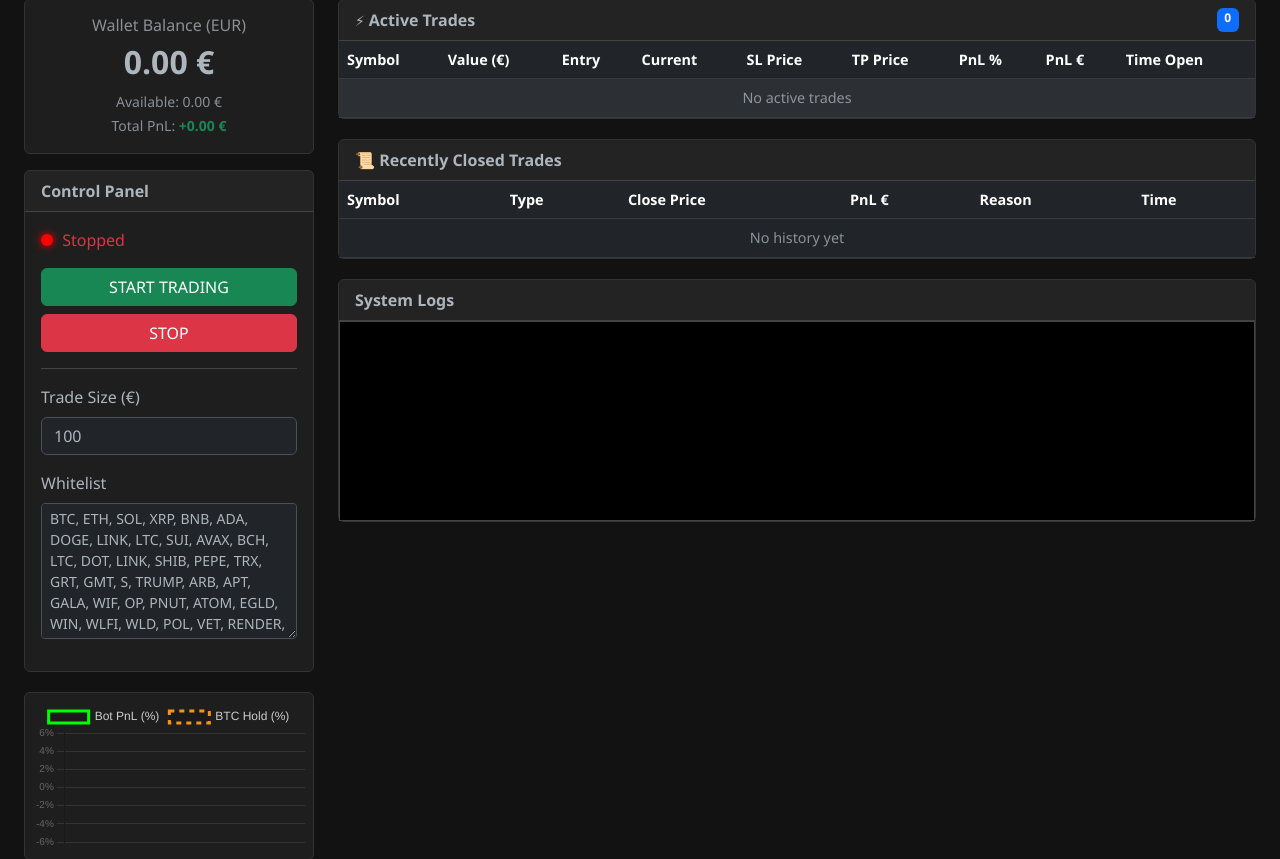
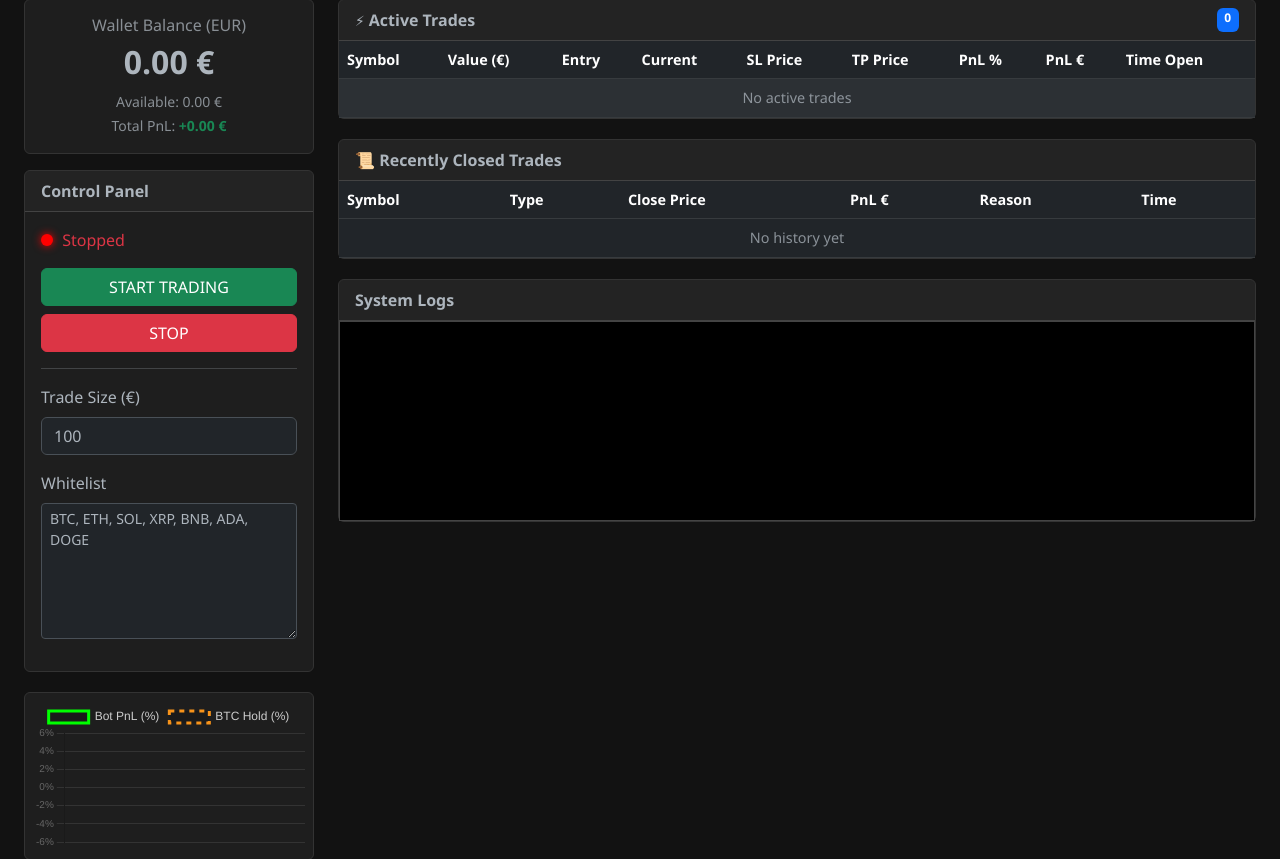
Before and after one commit to ricciuforever/mark-scalper, a Flask app: template templates/admin.html in a window 1280 px wide. Shown: the part 91-950 px from the top of the page. Run offline with Flask 3, Linux system fonts and the light colour scheme; the template is opened without the code that fills it, so the values that code supplies are empty.

Commit message:
Update admin.html

```diff
--- a/templates/admin.html
+++ b/templates/admin.html
@@ -26,7 +26,7 @@
                     </div>
                     <div class="mb-3">
                         <label class="form-label">Whitelist</label>
-                        <textarea id="whitelistInput" class="form-control form-control-sm" rows="6" onchange="updateConfig()">BTC, ETH, SOL, XRP, BNB, ADA, DOGE, LINK, LTC, SUI, AVAX, BCH, LTC, DOT, LINK, SHIB, PEPE, TRX, GRT, GMT, S, TRUMP, ARB, APT, GALA, WIF, OP, PNUT, ATOM, EGLD, WIN, WLFI, WLD, POL, VET, RENDER, XLM, ICP, NEAR</textarea>
+                        <textarea id="whitelistInput" class="form-control form-control-sm" rows="6" onchange="updateConfig()">BTC, ETH, SOL, XRP, BNB, ADA, DOGE</textarea>
                     </div>
                 </div>
             </div>
```
